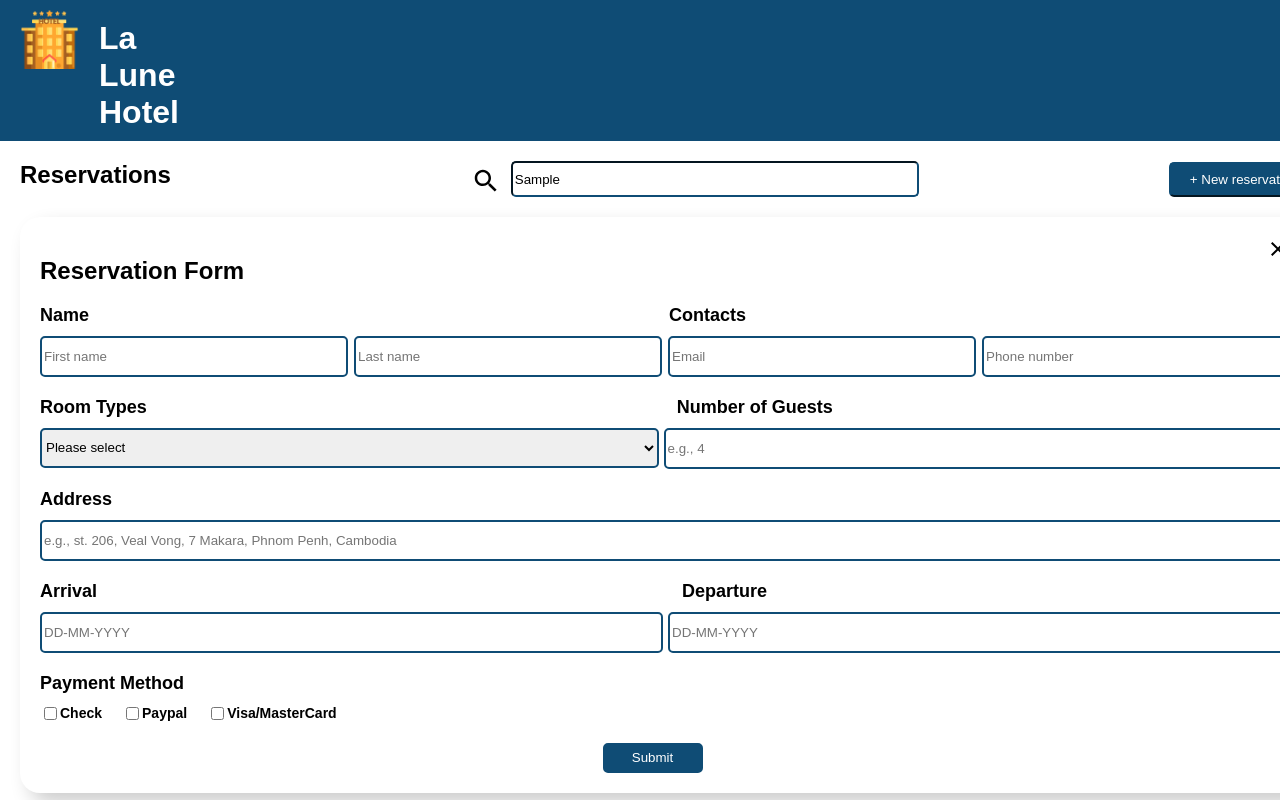
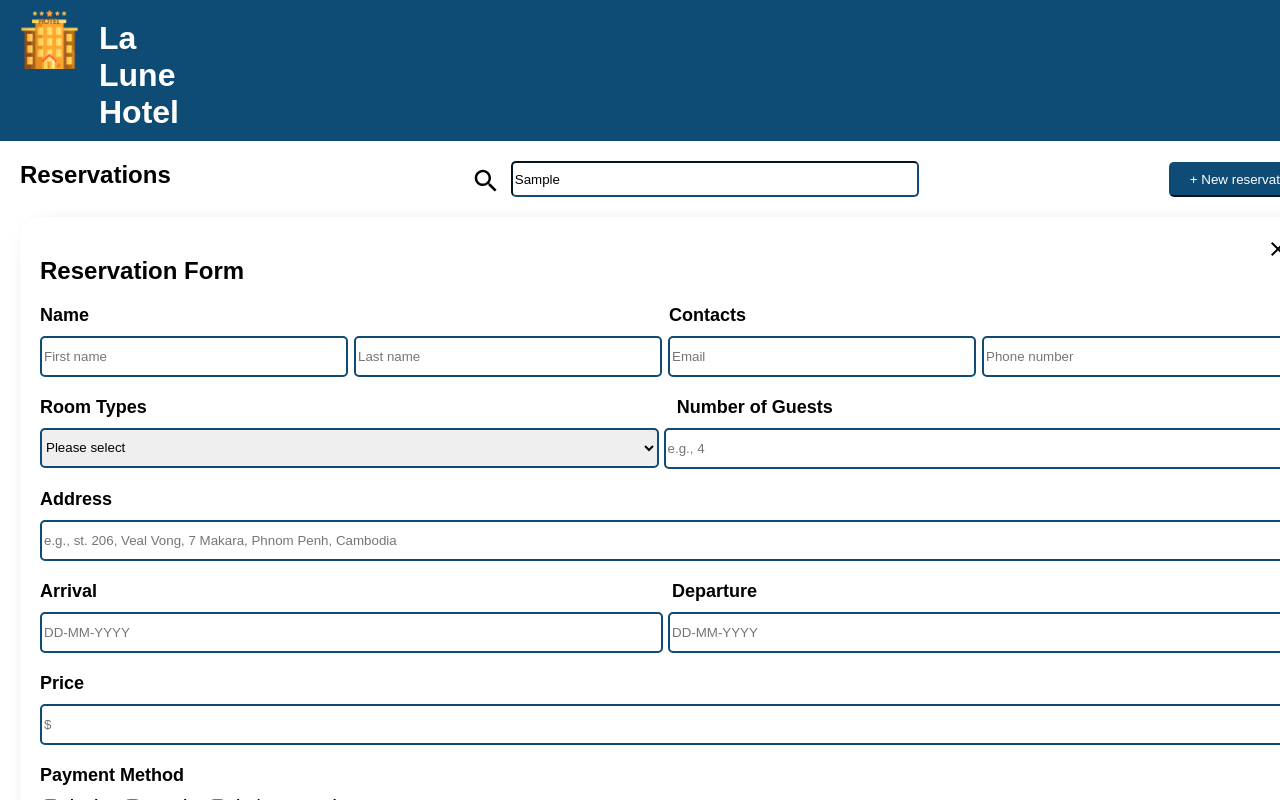
Before and after one commit to Pheanith/Hotel-Management-System, a React (Create React App) app in the folder hotel-management-system/: page / in a window 1280 px wide. Both pictures are taken after typing "Sample" into the empty fields and a click on the button "+ New reservation". Shown: the top 800 px of the page. Built offline with nearby package versions, Linux system fonts and the light colour scheme; a web font is replaced by a local one.

Commit message:
reservation form v2

```diff
--- a/hotel-management-system/src/components/styles/Reservationform.css
+++ b/hotel-management-system/src/components/styles/Reservationform.css
@@ -97,7 +97,7 @@
     }
     .label4{
         display: flex;
-        gap: 585px;
+        gap: 575px;
         padding-top: 20px;
         margin-bottom: 10px;
     }
@@ -154,6 +154,26 @@
         font-weight: 400;
         font-style: normal;
       }
-
-
+    .label6{
+        padding-top: 20px;
+        margin-bottom: 10px;
+    }
+    .form-row6 input{
+        width: 1245px;
+        border: 2px solid;
+        border-radius: 5px;
+        border-color: #0F4C75;
+        height: 35px;
+    }
+    .label7{
+        padding-top: 20px;
+        margin-bottom: 10px;
+    }
+    .form-row7 input{
+        width: 1245px;
+        border: 2px solid;
+        border-radius: 5px;
+        border-color: #0F4C75;
+        height: 35px;
+    }
 }
--- a/hotel-management-system/src/pages/ReservationDelete.js
+++ b/hotel-management-system/src/pages/ReservationDelete.js
@@ -16,7 +16,7 @@ const ReservationDelete = ({show, onClose, onDelete}) => {
             <button className="btn-danger" onClick={onDelete}>Delete</button>
         </div>
     </div>
-      );
+    );
 
 }
 export default ReservationDelete;
--- a/hotel-management-system/src/pages/Reservationform.js
+++ b/hotel-management-system/src/pages/Reservationform.js
@@ -16,6 +16,7 @@ const Reservationform = ({ onClose }) => {
     address: '',
     arrival: null,
     departure: null,
+    price: String,
     specialRequest: '',
   });
 
@@ -155,6 +156,18 @@ const Reservationform = ({ onClose }) => {
               placeholderText='DD-MM-YYYY'
             />
           </div>
+          <div className='label6'>
+            <label> Price </label>
+          </div>
+          <div className='form-row6'>
+            <input
+              type='text'
+              name='price'
+              placeholder='$'
+              value={formData.price}
+              onChange={handleChange}
+            />
+          </div>
           <div className='label5'>
             <label>Payment Method</label>
           </div>
@@ -190,6 +203,17 @@ const Reservationform = ({ onClose }) => {
               <label htmlFor="visaMasterCard">Visa/MasterCard</label>
             </div>
           </div>
+          <div className='label7'>
+              <label> Special Request</label>
+            </div>
+            <div className='form-row7'>
+              <input
+                type='text'
+                name='specialRequest'
+                placeholder='Type your request here'
+                onChange={handleChange}
+              />
+            </div>
         </div>
         <div className='submit-reservation'>
           <button type="submit">Submit</button>
```
